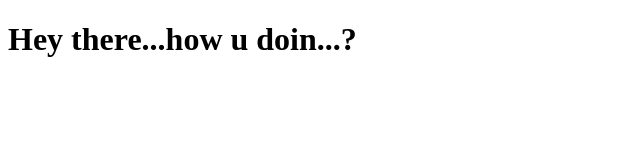
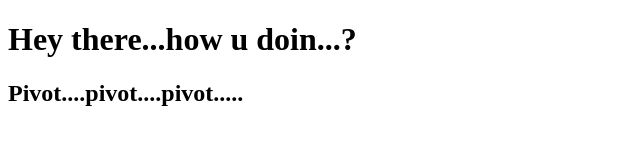
Before and after one commit to NikitaKoshti31/myapp, a plain HTML site: page index.html in a window 1280 px wide. Shown: the whole page, without its empty margins (0-640 px from the left). Drawn offline with Linux system fonts and the light colour scheme.

Commit message:
added another header 2 tag

```diff
--- a/index.html
+++ b/index.html
@@ -7,5 +7,6 @@
 </head>
 <body>
     <h1>Hey there...how u doin...?</h1>
+    <h2>Pivot....pivot....pivot.....</h2>
 </body>
 </html>
```
